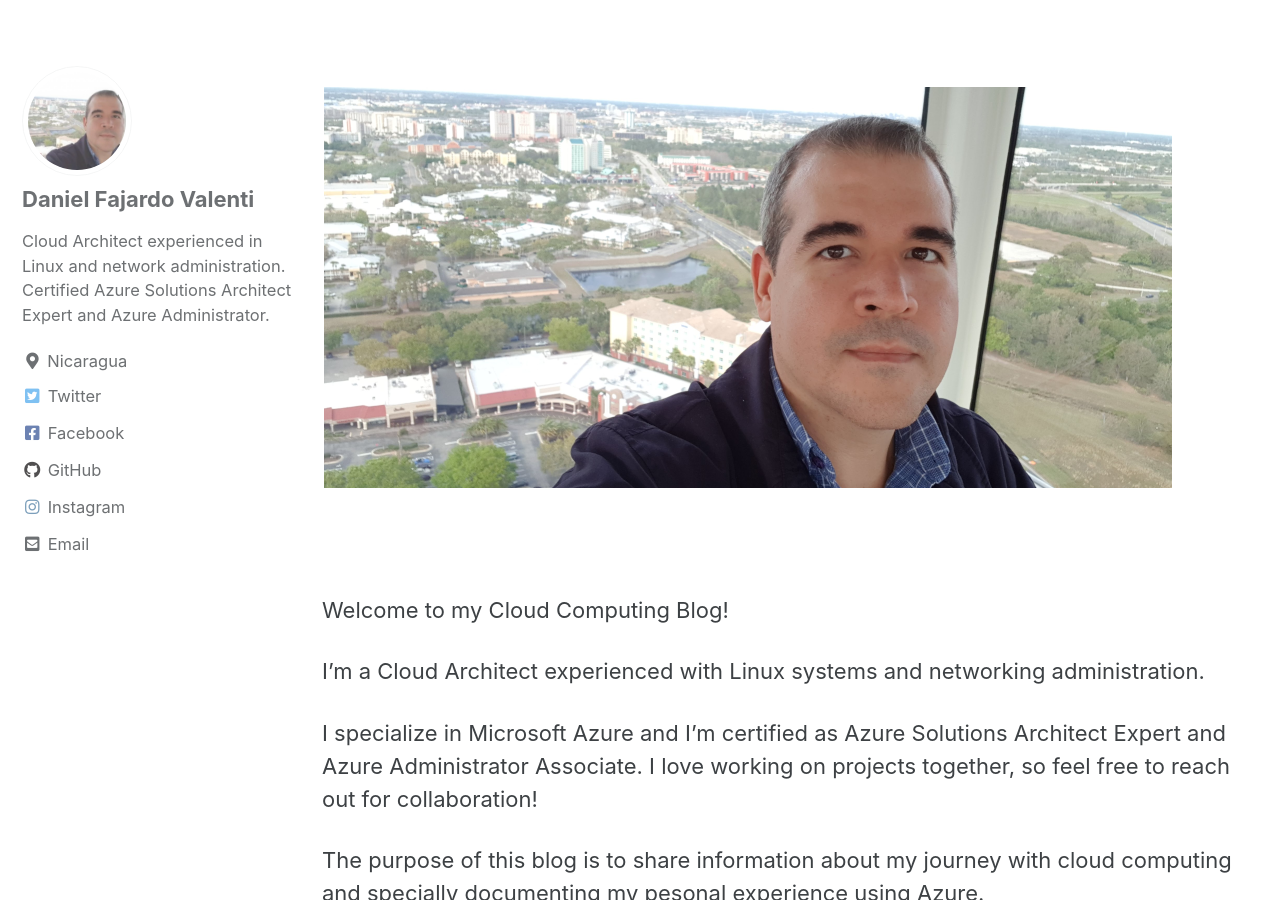
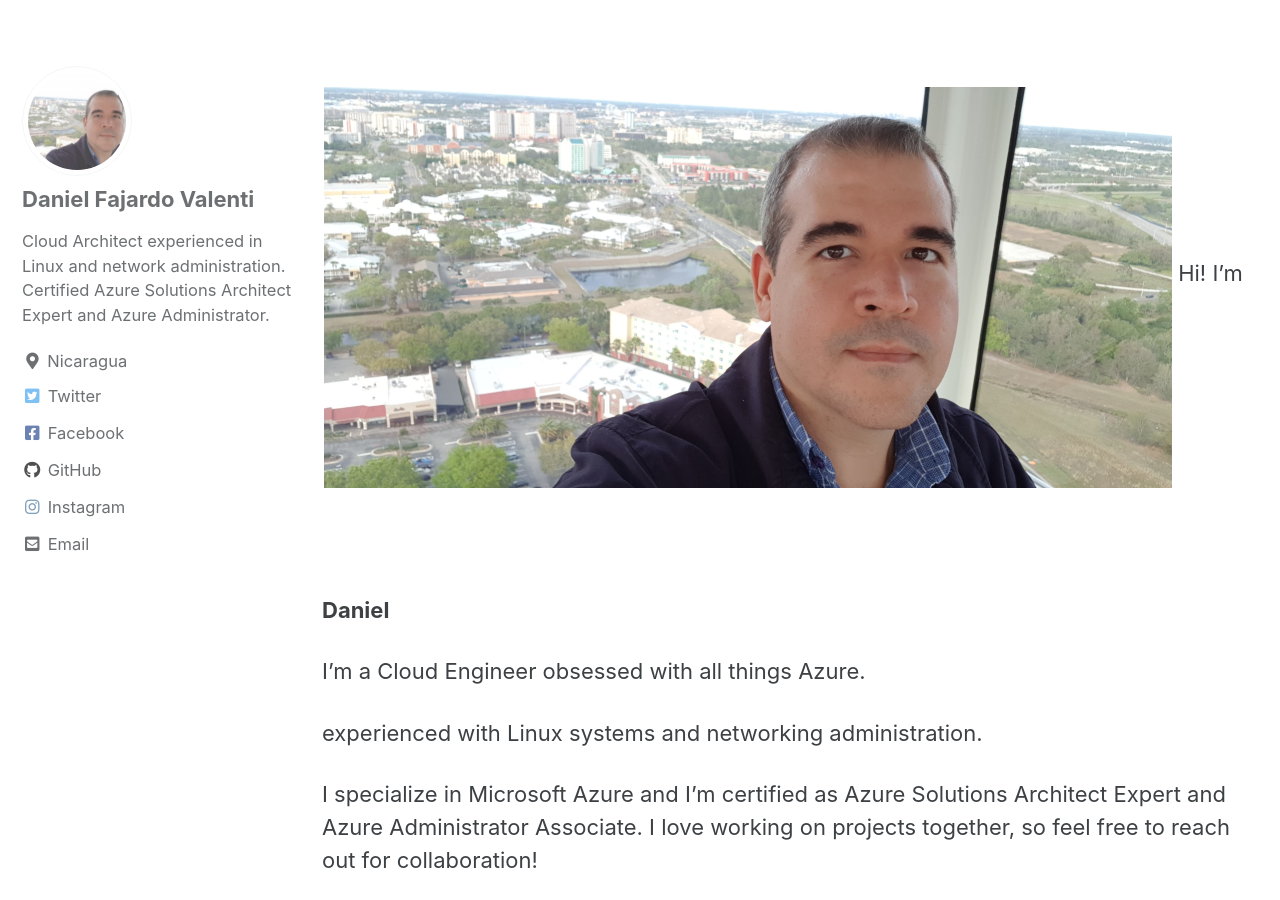
Before and after one commit to daniel-fv/daniel-fv.github.io, a Jekyll site: the page built from _pages/about.md, in a window 1280 px wide and 900 px high, scrolled down 451 px. Built offline with Jekyll 4.4.1, drawn with Linux system fonts in a browser that asks for light colours; cached includes are drawn as plain includes.

Commit message:
modified about page

```diff
--- a/_pages/about.md
+++ b/_pages/about.md
@@ -7,9 +7,12 @@ header:
 author_profile: true
 ---
 ![Daniel Fajardo Valenti picture](/images/daniel-fajardo-valenti_med.png)
-Welcome to my Cloud Computing Blog!
+Hi! I'm **Daniel**
 
-I'm a Cloud Architect experienced with Linux systems and networking administration.
+
+I'm a Cloud Engineer obsessed with all things Azure.
+
+ experienced with Linux systems and networking administration.
 
 I specialize in Microsoft Azure and I'm certified as Azure Solutions Architect Expert and Azure Administrator Associate. I love working on projects together, so feel free to reach out for collaboration!
 
```
Also changed, not shown: _posts/azure-mariadb-private-link.md (added, +14 -0 lines).
